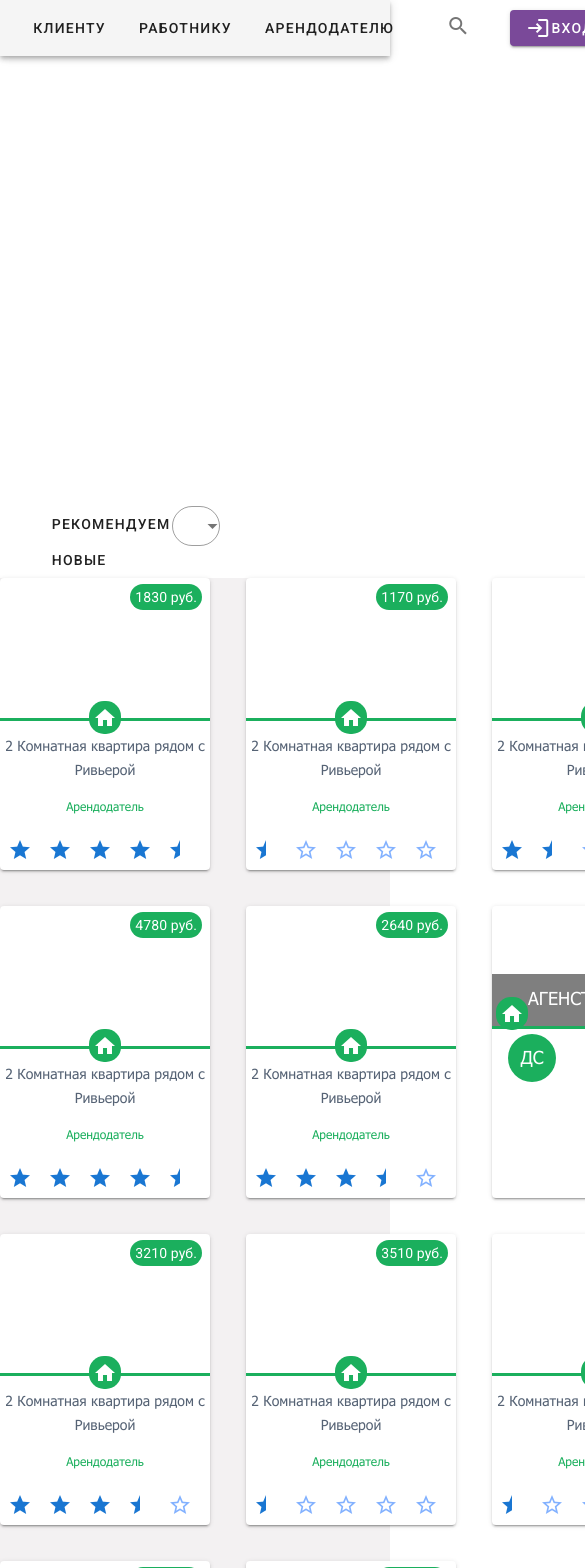
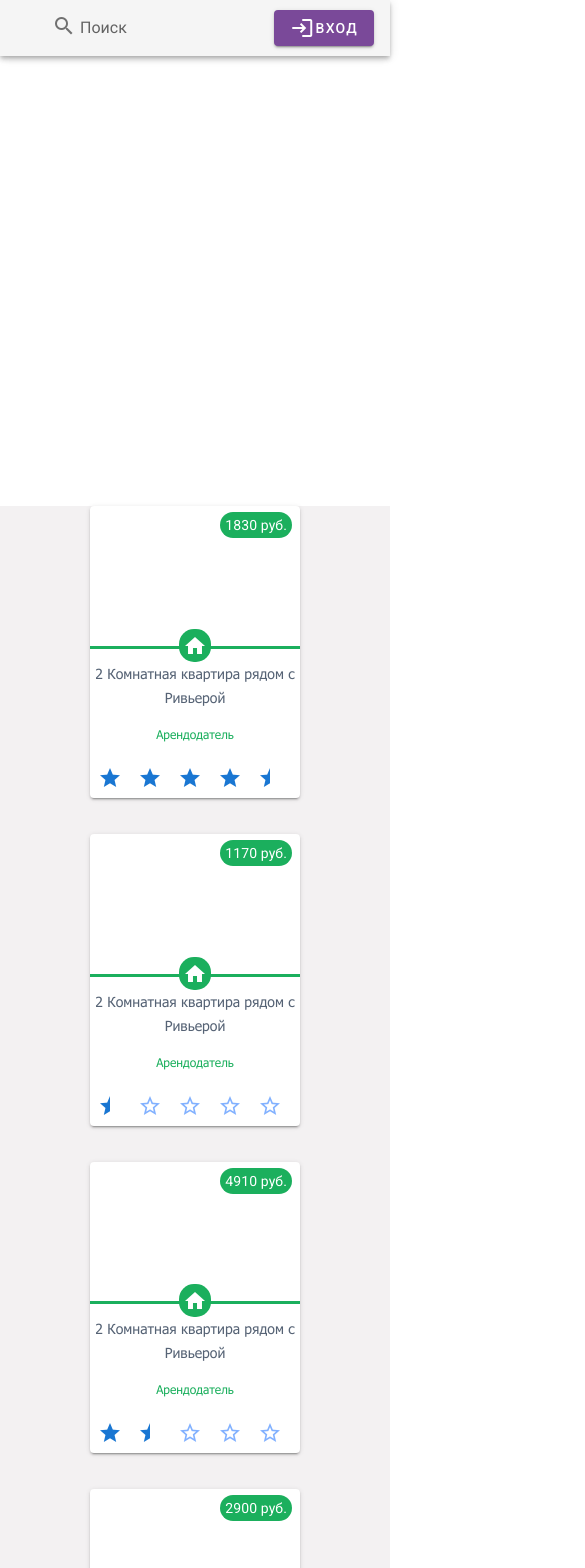
Before and after one commit to mancu1/bookish-giggle, a Vue app: page / in a window 390 px wide. Shown: the top 1568 px of the page, 585 px wide, since content can reach past the window. Built offline with nearby package versions, Linux system fonts and the light colour scheme; a web font is replaced by a local one.

Commit message:
add mobile support

```diff
--- a/src/components/Header/Header.vue
+++ b/src/components/Header/Header.vue
@@ -10,8 +10,9 @@
       <!--        width="40"-->
       <!--      />-->
     </div>
-    <v-spacer />
+    <v-spacer class="hidden-sm-and-down" />
     <div class="d-flex align-center">
+      <div class="hidden-sm-and-down">
         <v-btn target="_blank" text>
           <span>Клиенту</span>
         </v-btn>
@@ -21,6 +22,7 @@
         <v-btn target="_blank" text>
           <span>арендодателю</span>
         </v-btn>
+      </div>
       <div class="mx-3 mt-4 align-center justify-center">
         <v-text-field
           dense
--- a/src/components/MainPart/Comment.vue
+++ b/src/components/MainPart/Comment.vue
@@ -78,7 +78,15 @@ export default {
 .d-grid {
   display: grid;
 }
-.grid-2 {
-  grid-template-columns: 1fr 3fr;
+
+@media screen and (min-width: 320px) and (max-width: 480px) {
+  .grid-2 {
+    grid-template-rows: 1fr 3fr;
+  }
+}
+@media screen and (min-width: 480px) {
+  .grid-2 {
+    grid-template-columns: 1fr 3fr;
+  }
 }
 </style>
--- a/src/components/MainPart/OrdersGrid.vue
+++ b/src/components/MainPart/OrdersGrid.vue
@@ -2,9 +2,9 @@
   <v-col cols="12" style="background-color: #f3f1f2">
     <v-row>
       <v-spacer />
-      <div class="d-grid col-temp-4">
+      <div class="d-grid grid-col-temp">
         <Order style="width: 210px" v-for="n in count / 2" v-bind:key="n" />
-        <Comment class="long-grid-cell" style="width: 455px" />
+        <Comment class="long-grid-cell" />
         <Order style="width: 210px" v-for="n in count / 2" v-bind:key="n" />
       </div>
       <v-spacer />
@@ -42,11 +42,45 @@ export default {
 .d-grid {
   display: grid;
 }
-.col-temp-4 {
-  grid-template-columns: repeat(4, 1fr);
-  grid-gap: 36px;
+
+@media screen and (min-width: 320px) {
+  .grid-col-temp {
+    grid-template-columns: 1fr;
+    grid-gap: 36px;
+  }
+
+  .long-grid-cell {
+    width: 210px;
+    grid-column-start: span 1;
+  }
 }
-.long-grid-cell {
-  grid-column-start: span 2;
+@media screen and (min-width: 480px) {
+  .grid-col-temp {
+    grid-template-columns: 1fr 1fr;
+    grid-gap: 36px;
+  }
+
+  .long-grid-cell {
+    grid-column-start: span 2;
+    width: 455px;
+  }
+}
+@media screen and (min-width: 768px) {
+  .grid-col-temp {
+    grid-template-columns: 1fr 1fr 1fr;
+    grid-gap: 36px;
+  }
+}
+@media screen and (min-width: 996px) {
+  .grid-col-temp {
+    grid-template-columns: 1fr 1fr 1fr;
+    grid-gap: 36px;
+  }
+}
+@media screen and (min-width: 1200px) {
+  .grid-col-temp {
+    grid-template-columns: 1fr 1fr 1fr 1fr;
+    grid-gap: 36px;
+  }
 }
 </style>
--- a/src/components/SelectedBar.vue
+++ b/src/components/SelectedBar.vue
@@ -1,5 +1,5 @@
 <template>
-  <v-col cols="12" class="pa-0 ma-0">
+  <v-col cols="12" class="pa-0 ma-0 hidden-sm-and-down">
     <v-row align="start">
       <v-spacer class="col-1" />
       <v-col cols="3">
```
Lines whose indentation alone changed are shown as unchanged.
